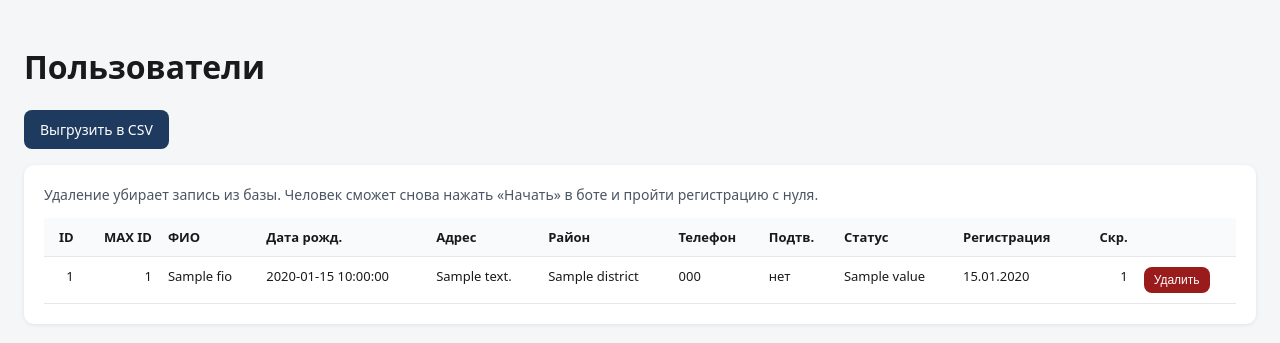
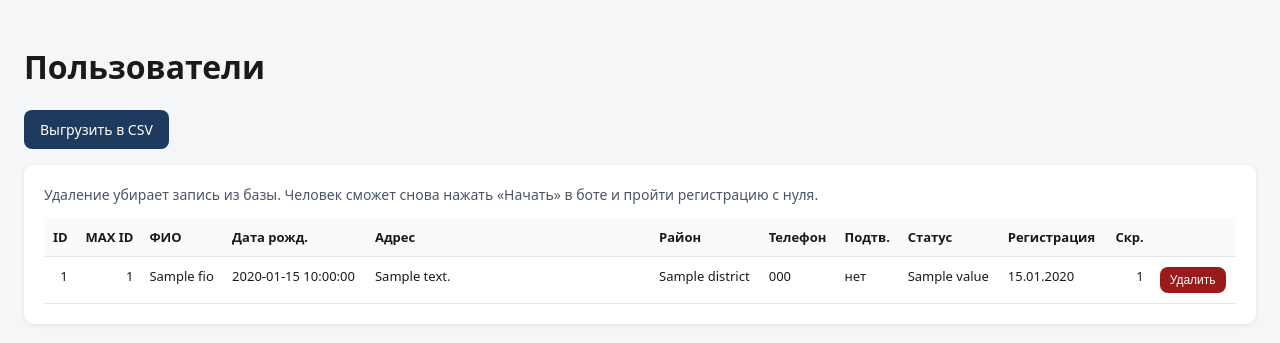
Before and after one commit to krasotov/dobro_bot, a FastAPI app: template app/admin/templates/users.html in a window 1280 px wide. Shown: the part 50-393 px from the top of the page. Run offline with FastAPI, Linux system fonts and the light colour scheme; the template is opened without the code that fills it: most values are stand-ins (such as "Sample title", 1, 10 or a date in 2020).

Commit message:
Show full user addresses in admin table with multiline wrapping.
Keep horizontal scroll for layout while removing ellipsis truncation on address cells.

Co-authored-by: Cursor <cursoragent@cursor.com>

```diff
--- a/app/admin/templates/base.html
+++ b/app/admin/templates/base.html
@@ -19,6 +19,7 @@
     td.num, th.num { text-align: right; white-space: nowrap; }
     td.nowrap { white-space: nowrap; }
     td.truncate { max-width: 200px; overflow: hidden; text-overflow: ellipsis; white-space: nowrap; }
+    td.cell-address { min-width: 260px; max-width: 360px; white-space: normal; word-break: break-word; line-height: 1.4; }
     .btn { display: inline-block; background: #1e3a5f; color: #fff; padding: 10px 16px; border-radius: 8px; text-decoration: none; border: 0; cursor: pointer; font-size: 14px; }
     .btn-sm { padding: 6px 10px; font-size: 12px; white-space: nowrap; }
     .stats { display: grid; grid-template-columns: repeat(auto-fit, minmax(180px, 1fr)); gap: 12px; }
--- a/app/admin/templates/users.html
+++ b/app/admin/templates/users.html
@@ -34,7 +34,7 @@
           <td class="num">{{ user.max_user_id }}</td>
           <td class="truncate" title="{{ user.fio or '' }}">{{ user.fio or "—" }}</td>
           <td class="nowrap">{{ user.birth_date or "—" }}</td>
-          <td class="truncate" title="{{ address }}">{{ address }}</td>
+          <td class="cell-address">{{ address }}</td>
           <td class="truncate" title="{{ user.district or '' }}">{{ user.district or "—" }}</td>
           <td class="nowrap">{{ user.phone or "—" }}</td>
           <td class="nowrap">{% if user.phone_verified %}да{% elif user.phone %}нет{% else %}—{% endif %}</td>
```
